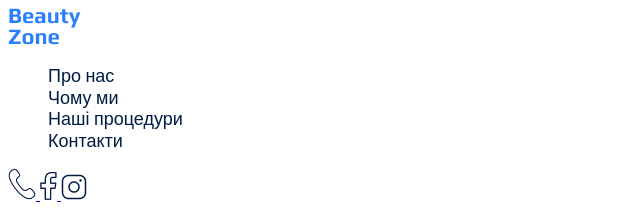
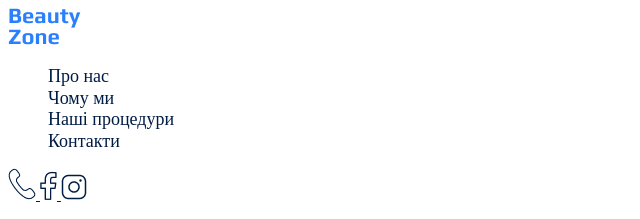
Before and after one commit to Lutsena/Genius-homework-1, a plain HTML site: page index.html in a window 1280 px wide. Shown: the top 219 px of the page, 0-640 px from the left. Drawn offline with Linux system fonts and the light colour scheme.

Commit message:
changed fonts

```diff
--- a/css/style.css
+++ b/css/style.css
@@ -60,7 +60,7 @@ address {
 /* LINK IN THE HEADER AND FOOTER */
 .navigation {
   color: var(--primary-color-dark);
-  font-family: Roboto, sans-serif;
+  font-family: Roboto;
   font-size: 18px;
   font-weight: 400;
   line-height: 1.2;
```
